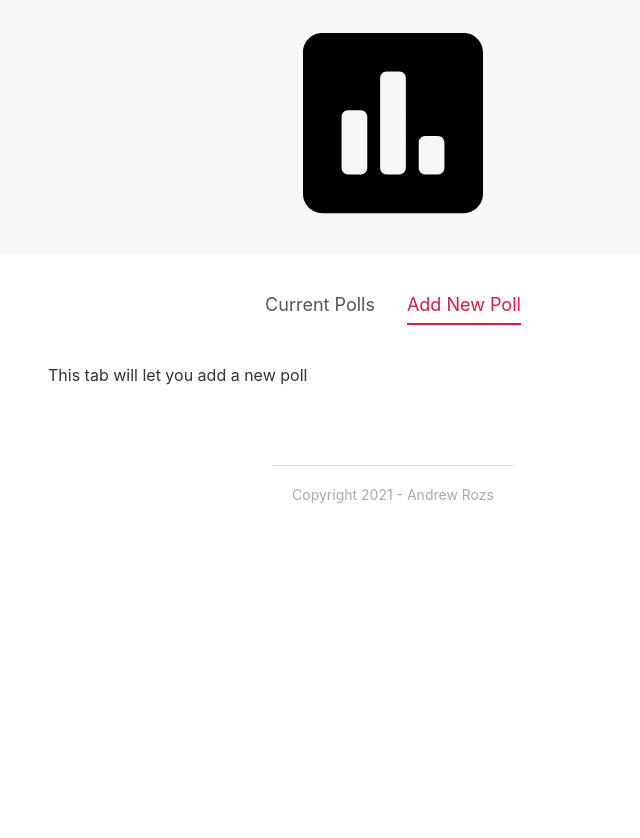
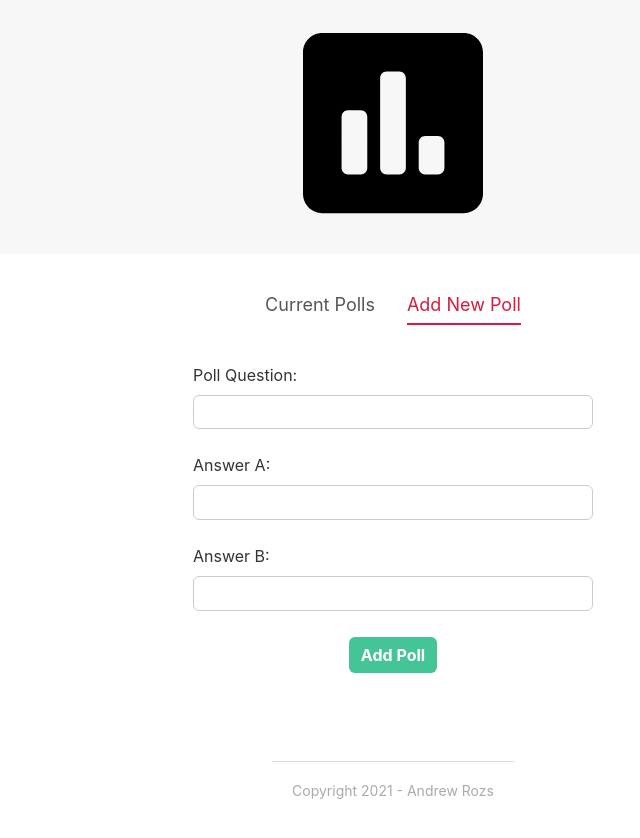
Before and after one commit to RYe01/svelte-poll, a Svelte app: page / in a window 1280 px wide. Both pictures are taken after a click on the item "Add New Poll". Shown: the top 838 px of the page, without its empty margins (247-887 px from the left). Before the commit the page ends 800 px from the top, so only its background shows below. Built offline with nearby package versions, Linux system fonts and the light colour scheme.

Commit message:
poll form added

```diff
--- a/src/App.svelte
+++ b/src/App.svelte
@@ -2,11 +2,30 @@
 	import Header from './components/Header.svelte';
 	import Footer from './components/Footer.svelte';
 	import Tabs from './shared/Tabs.svelte';
+	import CreatePollForm from './components/CreatePollForm.svelte';
 
 	let items = ['Current Polls', 'Add New Poll'];
 	let activeItem = 'Current Polls';
 	const tabChange = (e) => {
 		activeItem = e.detail;
+	}
+
+	let polls = [
+		{
+			id: 1,
+			question: 'A or B?',
+			answerA: 'A',
+			answerB: 'B',
+			votesA: 9,
+			votesB: 15,
+		},
+	];
+
+	const handleAdd = (e) => {
+		const poll = e.detail;
+		polls = [poll, ...polls];
+
+		activeItem = 'Current Polls';
 	}
 </script>
 
@@ -16,7 +35,7 @@
 	{#if activeItem === 'Current Polls'}
 		<p>This tab will show all the current polls</p>
 	{:else if activeItem === 'Add New Poll'}
-		<p>This tab will let you add a new poll</p>
+		<CreatePollForm on:add={handleAdd} />
 	{/if}
 </main>
 <Footer />
--- /dev/null
+++ b/src/components/CreatePollForm.svelte
@@ -0,0 +1,83 @@
+<script>
+    import { createEventDispatcher } from 'svelte';
+    import Button from '../shared/Button.svelte';
+
+    let dispatch = createEventDispatcher();
+    let fields = { question: '', answerA: '', answerB: '' }
+    let errors = { question: '', answerA: '', answerB: '' }
+    let valid = false;
+
+    const submitHandler = () => {
+        valid = true;
+
+        if (fields.question.trim().length < 5) {
+            valid = false;
+            errors.question = 'Question must be at least 5 characters long!';
+        } else {
+            errors.question = '';
+        }
+
+        if (fields.answerA.trim().length < 1) {
+            valid = false;
+            errors.answerA = 'Answer A cannot be empty';
+        } else {
+            errors.answerA = '';
+        }
+
+        if (fields.answerB.trim().length < 1) {
+            valid = false;
+            errors.answerB = 'Answer B cannot be empty';
+        } else {
+            errors.answerB = '';
+        }
+
+        if (valid) {
+            let poll = {...fields, votesA: 0, votesB: 0, id: Math.random()}
+            dispatch('add', poll);
+        }
+
+    }
+</script>
+
+<form on:submit|preventDefault={submitHandler}>
+    <div class="form-field">
+        <label for="question">Poll Question:</label>
+        <input type="text" id="question" bind:value={fields.question}>
+        <div class="error">{ errors.question }</div>
+    </div>
+    <div class="form-field">
+        <label for="answer-a">Answer A:</label>
+        <input type="text" id="answer-a" bind:value={fields.answerA}>
+        <div class="error">{ errors.answerA }</div>
+    </div>
+    <div class="form-field">
+        <label for="answer-b">Answer B:</label>
+        <input type="text" id="answer-b" bind:value={fields.answerB}>
+        <div class="error">{ errors.answerB }</div>
+    </div>
+    <Button type="secondary" flat={true}>Add Poll</Button>
+</form>
+
+<style>
+ form {
+     width: 400px;
+     margin: 0 auto;
+     text-align: center;
+ }
+ .form-field {
+     margin: 18px auto;
+ }
+ input {
+     width: 100%;
+     border-radius: 6px;
+ }
+ label {
+     margin: 10px auto;
+     text-align: left;
+ }
+ .error {
+     font-weight: bold;
+     font-size: 12px;
+     color: #d91b42;
+ }
+</style>
--- /dev/null
+++ b/src/shared/Button.svelte
@@ -0,0 +1,41 @@
+<script>
+    export let type = 'primary';
+    export let flat = false;
+    export let inverse = false;
+</script>
+
+<button class={type} class:flat={flat} class:inverse={inverse}>
+    <slot></slot>
+</button>
+
+<style>
+    button{
+        border: 0;
+        cursor: pointer;
+        border-radius: 6px;
+        padding: 8px 12px;
+        font-weight: bold;
+        box-shadow: 1px 2px 3px rgba(0, 0, 0, 0.2);
+    }
+    .primary {
+        background: #d91b42;
+        color: white;
+    }
+    .secondary {
+        background: #45c496;
+        color: white;
+    }
+    .flat {
+        box-shadow: none;
+    }
+    .primary.inverse {
+        color: #d91b42;
+        background: white;
+        border: 2px solid #d91b42;
+    }
+    .secondary.inverse {
+        color: #45c496;
+        background: white;
+        border: 2px solid #45c496;
+    }
+</style>
```
